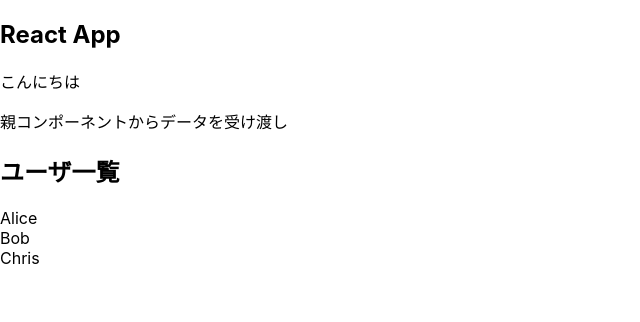
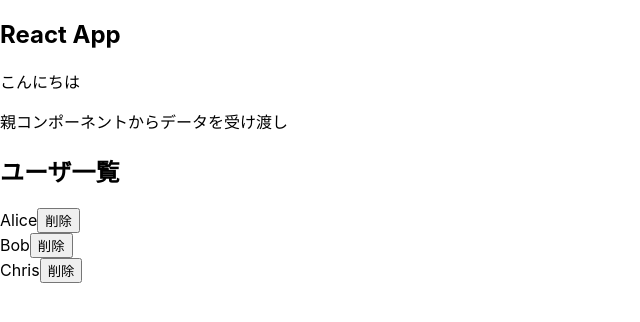
Before and after one commit to yse-yoo/react_samples_2022, a React (Create React App) app in the folder react_sample1/: page / in a window 1280 px wide. Shown: the top 322 px of the page, without its empty margins (0-640 px from the left). Built offline with nearby package versions, Linux system fonts and the light colour scheme; the HTML template or start-up script is replaced by a standard one.

Commit message:
add delete

```diff
--- a/react_sample1/src/App.js
+++ b/react_sample1/src/App.js
@@ -2,16 +2,20 @@ import './App.css';
 import './Message';
 import Message from './Message';
 import ItemList from './ItemList';
+import React, {useState} from 'react';
 
 
 var message = "親コンポーネントからデータを受け渡し";
 
 function App() {
-    var users = [
+    // TODO: APIからユーザデータを取得
+    var defaultUsers = [
         { id: 1, name: 'Alice', email: 'alice@test.com', password: '1111' },
         { id: 2, name: 'Bob', email: 'bob@test.com', password: '1111' },
         { id: 3, name: 'Chris', email: 'chris@test.com', password: '1111' },
     ];
+
+    const [users, setUsers] = useState(defaultUsers)
 
     return (
         <div className="app">
--- a/react_sample1/src/ItemList.js
+++ b/react_sample1/src/ItemList.js
@@ -1,16 +1,26 @@
-import React from 'react'
+import React, { useState } from 'react'
 
 function ItemList(props) {
 
-    var users = props.users;
+    const [users, setUsers] = useState(props.users)
+    // var users = props.users;
     console.log(users)
+
+    function onDeleteUser(index) {
+        console.log('delete!')
+        users[index] = null
+        setUsers(users)
+    }
 
     return (
         <div>
             <h2>ユーザ一覧</h2>
             {users.map((user, index) => {
                 return (
-                    <div>{user.name}</div>
+                    <div key={index}>
+                        {user.name}
+                        <button onClick={() => onDeleteUser(index)}>削除</button>
+                    </div>
                 )
             })}
         </div>
```
